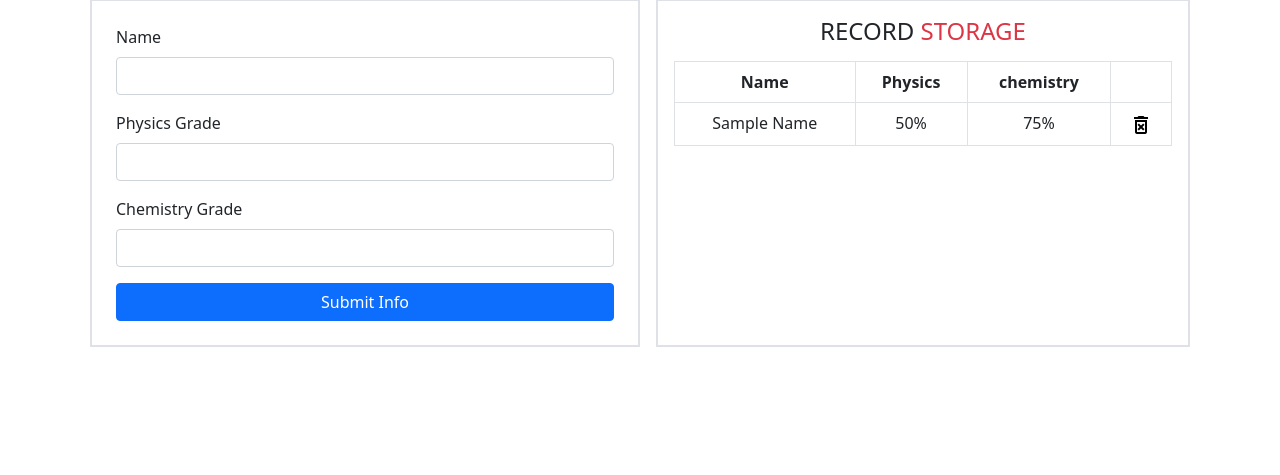
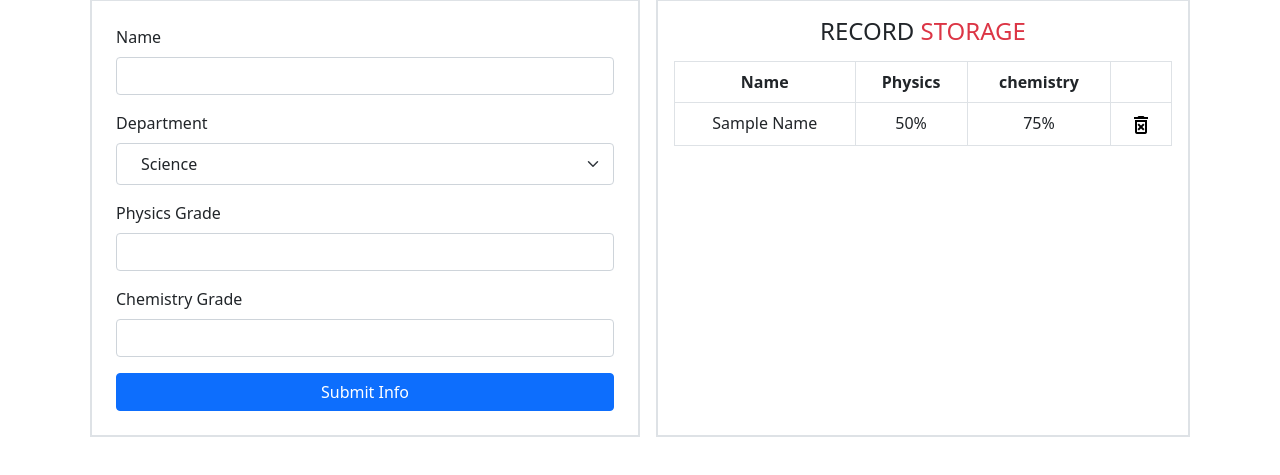
Before and after one commit to codewithjohnson/Grade-Tracker, a plain HTML site: page index.html in a window 1280 px wide. Shown: the part 153-628 px from the top of the page. Drawn offline with nearby package versions, Linux system fonts and the light colour scheme.

Commit message:
Update index.html

```diff
--- a/index.html
+++ b/index.html
@@ -27,6 +27,15 @@
                       <input type="text" class="form-control" id="fullname">
                     </div>
 
+                   <div>
+                     <label for="select">Department</label>
+                     <select class="form-select mb-3 mt-2 px-4 py-2" aria-label="Default select example">
+                      <option value="1">Science</option>
+                      <option value="2">Social Science</option>
+                      <option value="3">Art</option>
+                    </select>
+
+                   </div>
 
                     <div class="mb-3">
                       <label for="physics" class="form-label">Physics Grade</label>
@@ -39,7 +48,7 @@
                     </div>
 
 
-                    <button type="submit" class="d-grid w-100 btn btn-primary" id="btn">Submit Info</button>
+                    <button type="submit" class="d-grid w-100 btn btn-primary " style="cursor: pointer;" id="btn">Submit Info</button>
                   </form>
             </div>
 
```
